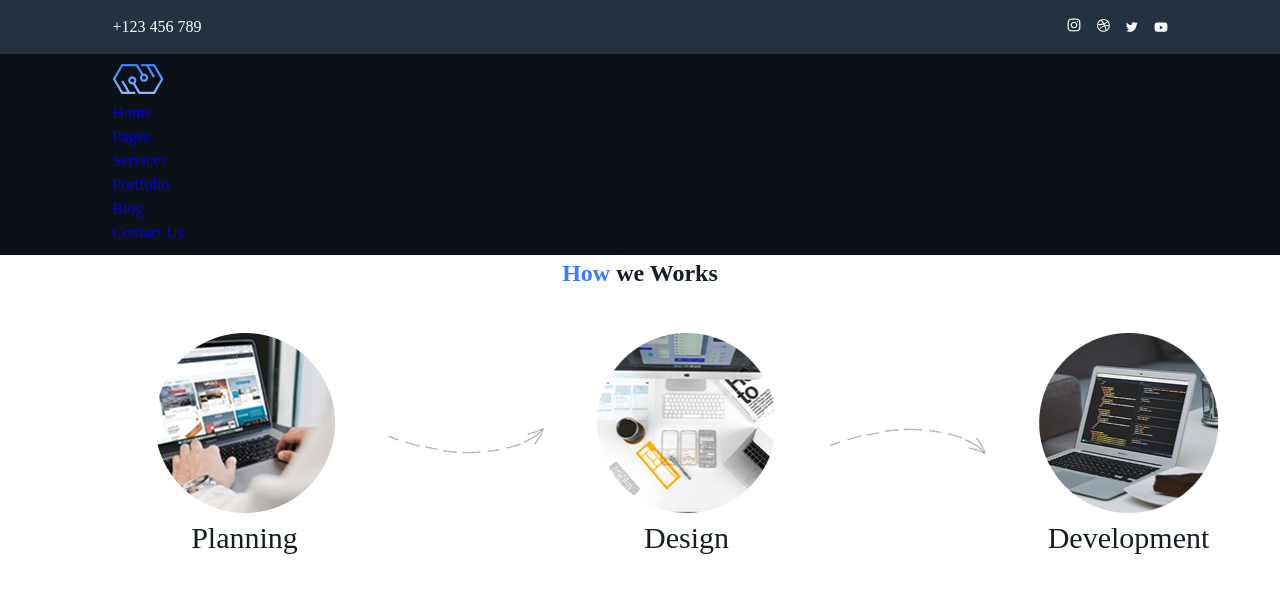
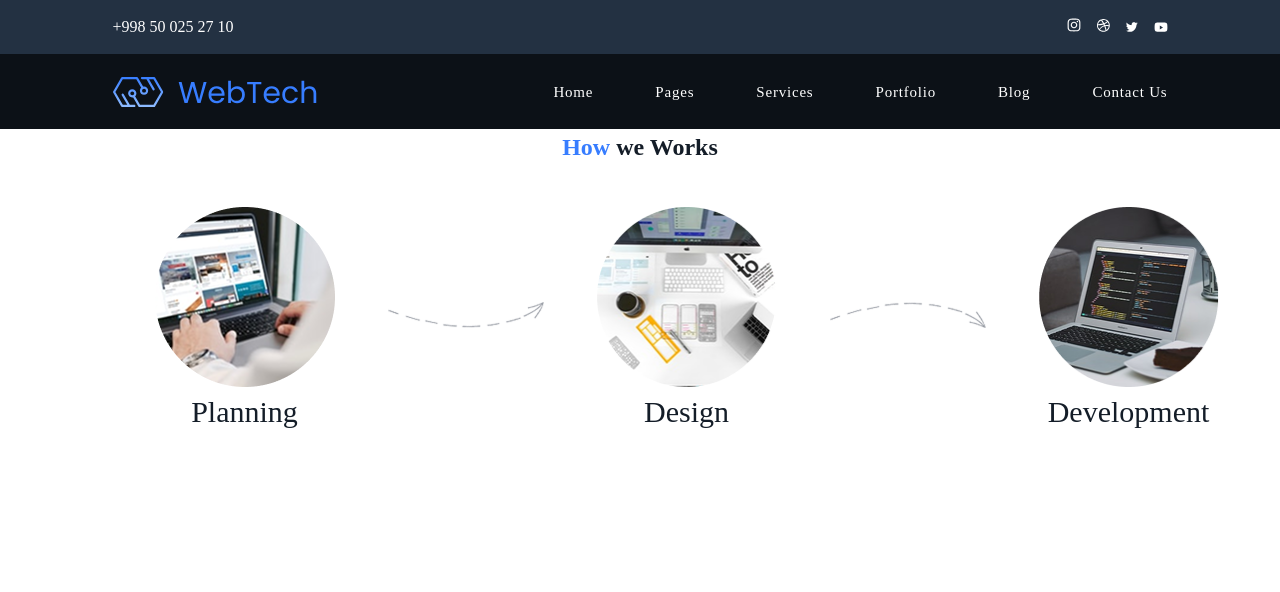
Before and after one commit to Xojiakbar20/WebTech, a plain HTML site: page index.html in a window 1280 px wide. Drawn offline with Linux system fonts and the light colour scheme.

Commit message:
add hero 2

```diff
--- a/css/mine.css
+++ b/css/mine.css
@@ -15,7 +15,8 @@
 	box-sizing: border-box;
 }
 
-ul,ol {
+ul,
+ol {
 	list-style: none;
 	margin: 0;
 	padding: 0;
@@ -42,7 +43,6 @@ body {
 	padding-left: 20px;
 	padding-right: 20px;
 }
-
 
 .site-header__top {
 	padding-top: 15px;
@@ -74,19 +74,57 @@ body {
 }
 
 .site-header__bottom {
-  background-color: var(--header-bg);
-  padding-top: 10px;
-  padding-bottom: 10px;
+	background-color: var(--header-bg);
+	padding-top: 10px;
+	padding-bottom: 10px;
 }
 
 .site-header__container {
+	display: flex;
+	align-items: center;
+}
 
+.site-logo {
+	display: flex;
+	margin-right: auto;
+	transition: all 0.4s ease;
 }
+
+.site-logo:hover {
+	transform: scale(1.2);
+}
+
+.site-logo:active {
+	opacity: 0.6;
+}
+
 .site-header__list {
+	display: flex;
+	align-items: center;
 }
-.site-header__item {
+
+.site-header__item:not(:last-child) {
+	margin-right: 62px;
 }
+
 .site-header__link {
+	font-weight: 400;
+	font-size: 15px;
+	line-height: 0.99;
+	letter-spacing: 0.8px;
+	color: var(--white-color);
+	padding-bottom: 4px;
+	transition: all 0.4s ease;
+}
+
+.site-header__link:hover {
+	border-bottom: 1px solid var(--light-blue);
+	color: var(--light-blue);
+	transform: translateY(-10px);
+}
+
+.site-header__link:active {
+	opacity: 0.6;
 }
 
 .top-list {
--- a/index.html
+++ b/index.html
@@ -18,7 +18,7 @@
 		<header class="site-header">
 			<div class="site-header__top">
 				<div class="site-header__top-container container">
-					<a class="site-header__tel" href="tel:+998 90 123 77 88">+123 456 789</a>
+					<a class="site-header__tel" href="tel:+998 50 025 27 10">+998 50 025 27 10</a>
 					<ul class="site-header__socials">
 						<li class="site-header__socials-item">
 							<a class="site-header__socials-link" href="https://instgaram.com">
@@ -72,8 +72,8 @@
 			</div>
 			<div class="site-header__bottom">
 				<div class="container site-header__container">
-					<a href="">
-						<img src="images/header/logo.svg" alt="logo" />
+					<a class="site-logo" href="">
+						<img src="images/hero/WebTach.svg" alt="logo" />
 					</a>
 					<ul class="site-header__list">
 						<li class="site-header__item">
```
Also changed, not shown: images/hero/WebTach.svg (added).
